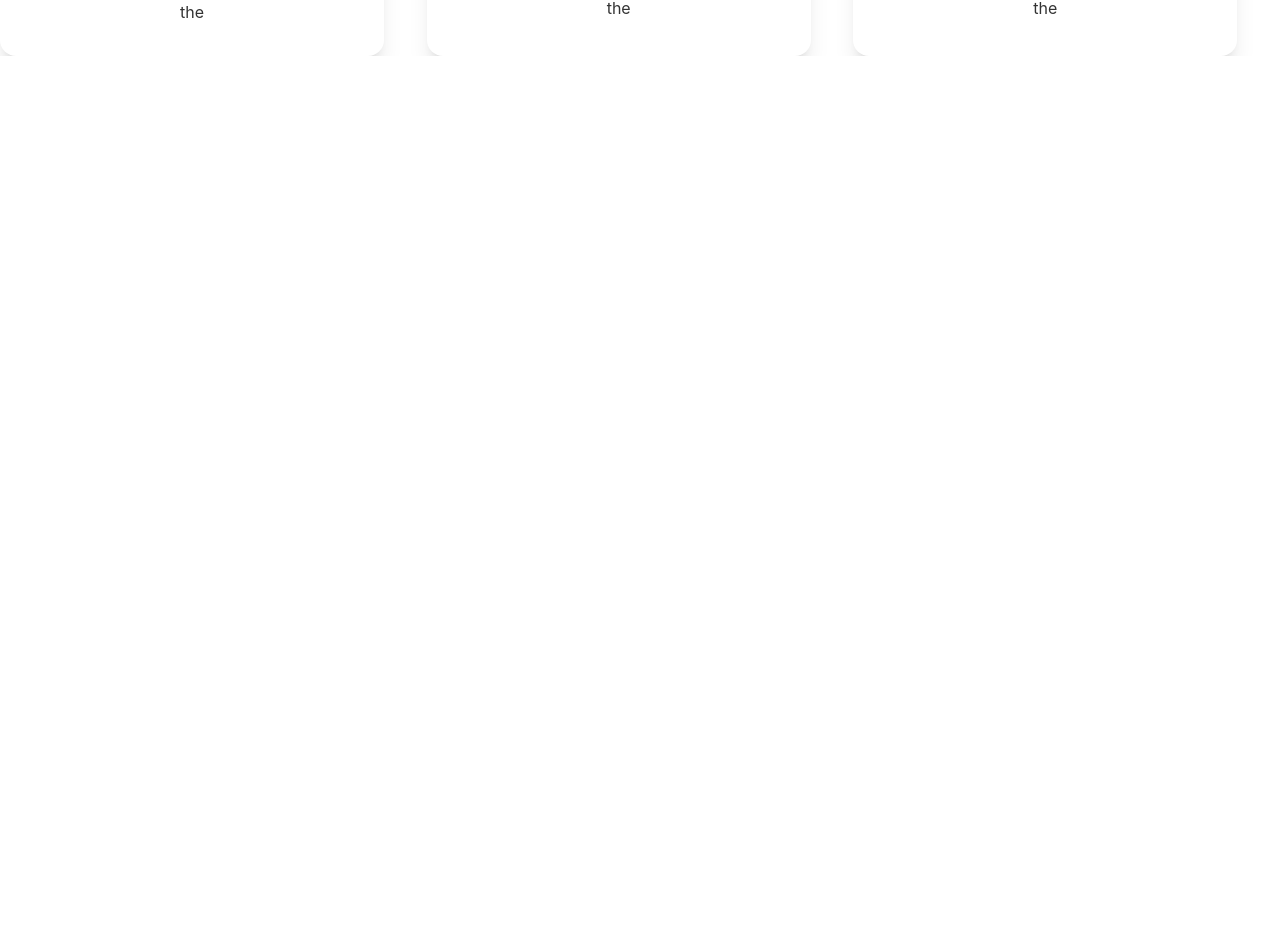
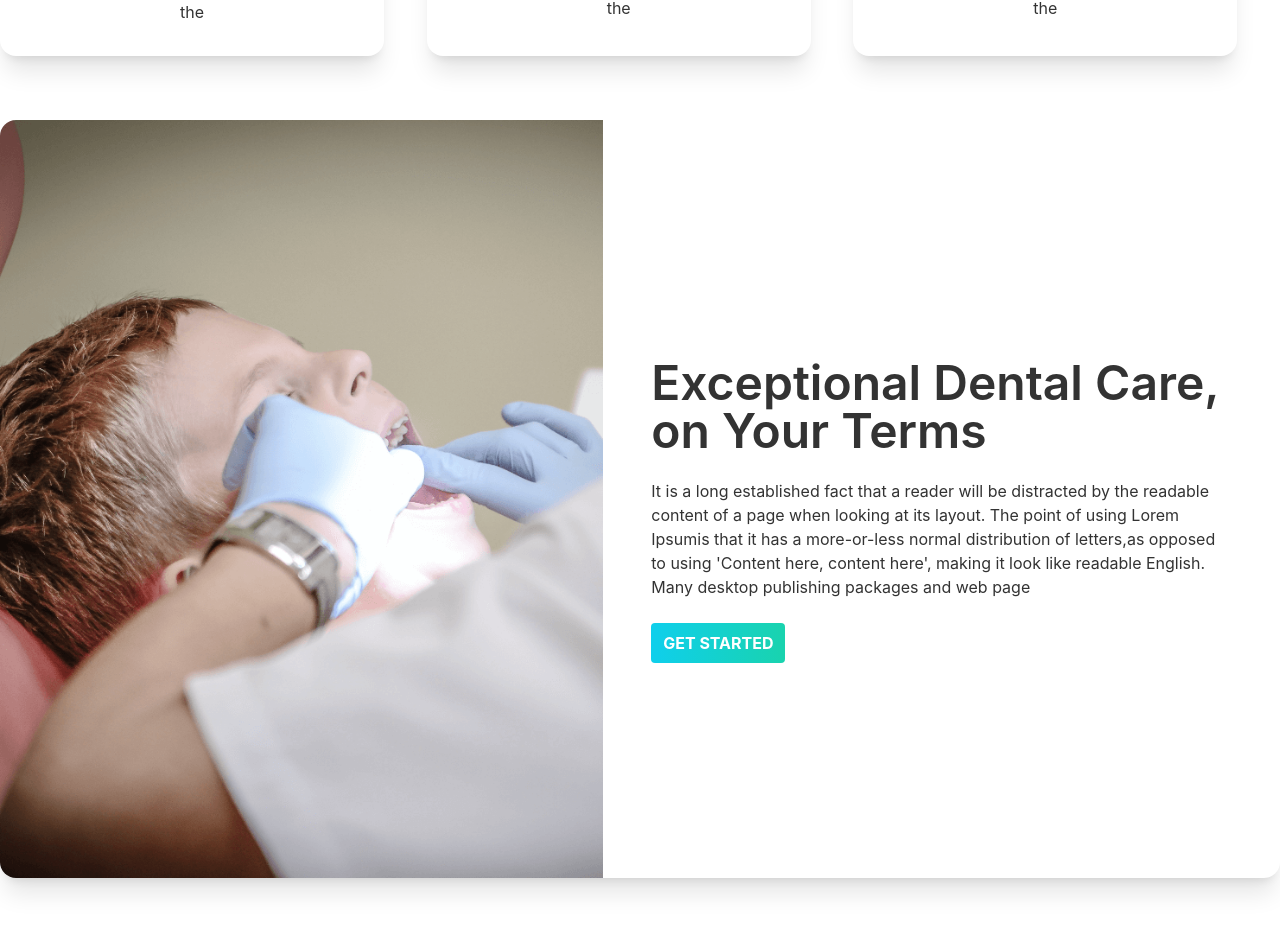
Before and after one commit to mostofakamalpassa/doctor-potal-web-client-site-app, a React (Create React App) app: page / in a window 1280 px wide. Shown: the part 1491-2423 px from the top of the page. Before the commit the page ends 1547 px from the top, so only its background shows below. Built offline with nearby package versions, Linux system fonts and the light colour scheme.

Commit message:
exceptional dental care complete

```diff
--- /dev/null
+++ b/src/Pages/Home/Execptional/Execptional.js
@@ -0,0 +1,23 @@
+import React from "react";
+import treatment from '../../../assets/images/treatment.png';
+const Execptional = () => {
+  return (
+    <div class="card lg:card-side bg-base-100 shadow-xl my-16">
+      <figure>
+        <img
+          src={treatment}
+          alt="Movie"
+        />
+      </figure>
+      <div class="lg:w-3/5 lg:p-12 p-5 flex flex-col justify-center">
+        <h2 class="card-title my-6 text-5xl bold">Exceptional Dental Care, on Your Terms</h2>
+        <p>It is a long established fact that a reader will be distracted by the readable content of a page when looking at its layout. The point of using Lorem Ipsumis that it has a more-or-less normal distribution of letters,as opposed to using 'Content here, content here', making it look like readable English. Many desktop publishing packages and web page</p>
+        <div class="card-actions mt-6">
+        <button class="bg-gradient-to-r from-primary to-secondary px-3 py-2 hover:bg-sky-700 text-white uppercase font-bold rounded">Get Started</button>
+        </div>
+      </div>
+    </div>
+  );
+};
+
+export default Execptional;
--- a/src/Pages/Home/Home.js
+++ b/src/Pages/Home/Home.js
@@ -1,5 +1,6 @@
 import React from 'react';
 import Banner from './Banner';
+import Execptional from './Execptional/Execptional';
 import InfoCar from './Info/InfoCar';
 import Service from './Service/Service';
 
@@ -9,6 +10,7 @@
           <Banner></Banner>
           <InfoCar></InfoCar>
           <Service></Service>
+          <Execptional></Execptional>
         </div>
     );
 };
```
